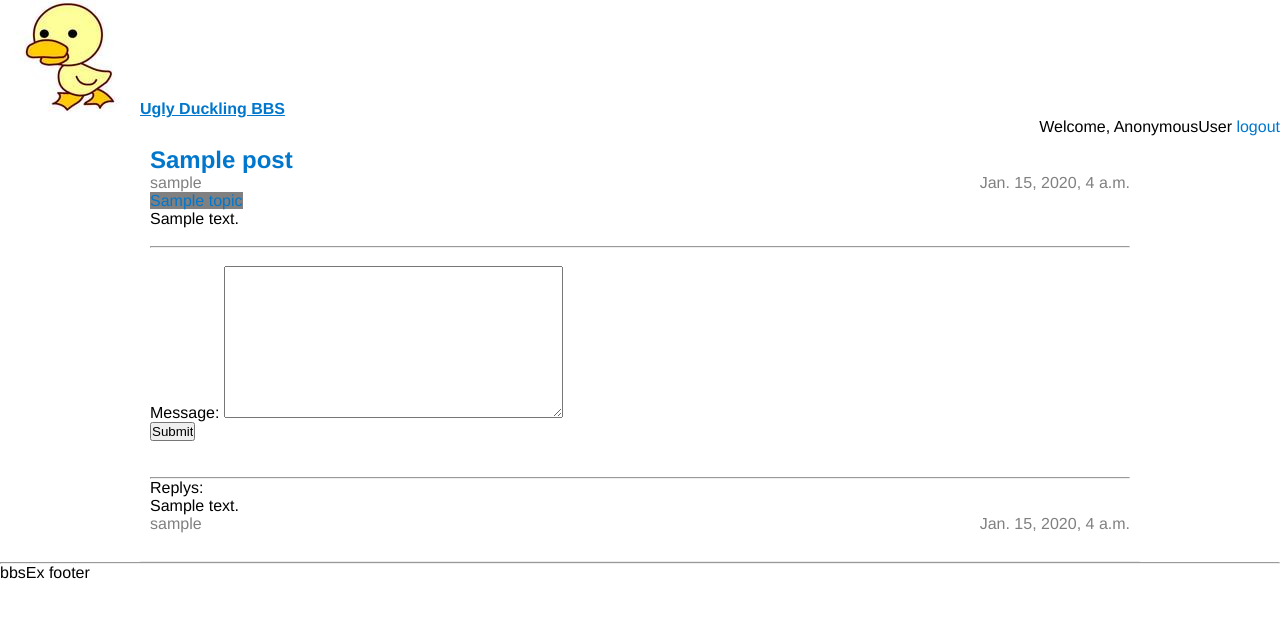
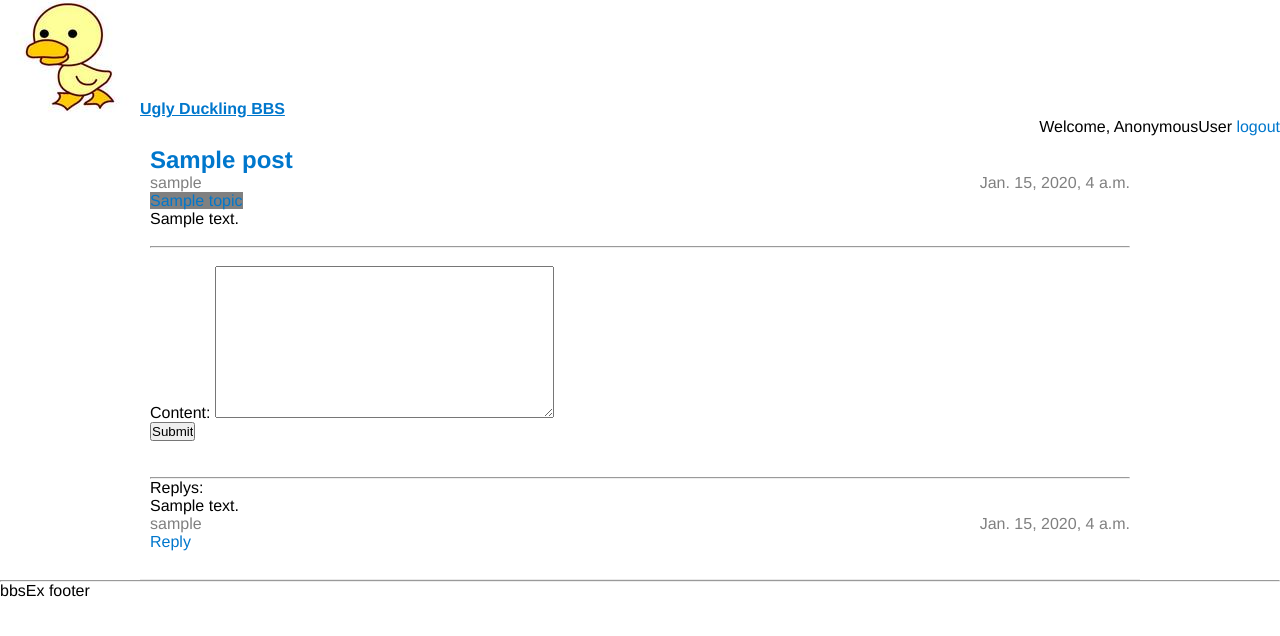
Before and after one commit to Albert-Chan/uglyDuckling, a Django app: template bbsEx/bbsEx/templates/posts/post.html in a window 1280 px wide. Shown: the top 636 px of the page. Run offline with Django 3.2, Linux system fonts and the light colour scheme; the template is opened without the code that fills it: values that come from a table or form of the project are taken from there, others are empty; tables that the repository leaves empty hold one stand-in row (values such as "Sample post"); some libraries are stand-ins or nearby versions.

Commit message:
Implement reply to replys

```diff
--- /dev/null
+++ b/bbsEx/bbsEx/static/js/posts/reply.js
@@ -0,0 +1,18 @@
+var current_reply;
+$(document).ready(function() {
+	newReply = $(".replyForm").find(".new_reply");
+    newReply.hide();
+      $(".show_reply").click(function() {
+          reply = $(this).parents(".reply");
+          reply_id = reply.attr("id");
+          newReply = reply.find(".new_reply");
+          if(current_reply == reply_id) {
+        	  newReply.hide();
+        	  current_reply = null;
+          } else{
+        	  newReply.show();
+        	  newReply.find('input[name=reply_id]').val(reply_id);
+        	  current_reply = reply_id;
+          }
+      });
+  });
--- a/bbsEx/bbsEx/templates/posts/post.html
+++ b/bbsEx/bbsEx/templates/posts/post.html
@@ -1,17 +1,28 @@
 {% extends "posts/post_base.html" %}
+{% block title %}bbsEx{% endblock%}
+{% block scripts %} {{ block.super }}
+<script type="text/javascript" src="/site_static/js/posts/reply.js">
 
-{% block title %}bbsEx{% endblock %}
-
-{% block comment %}
-<br><hr><br>
+</script>
+{% endblock %} {% block comment %}
+<br>
+<hr>
+<br>
 {% include "posts/new_reply.html" %}
-<br><br><hr>
+<br>
+<br>
+<hr>
 <div>Replys:</div>
-<div>
 {% for comment in comments %}
-<div>{{ comment.content }}</div>
-<div class="datetime">{{ comment.time }}</div>
-<div class="author">{{ comment.author }}</div><br><br>
+<div id="{{comment.id}}" class="reply">
+	<div>{{ comment.content }}</div>
+	<div class="datetime">{{ comment.time }}</div>
+	<div class="author">{{ comment.author }}</div>
+	<br>
+	<div class="replyForm">
+		<a class="show_reply">Reply</a> {% include "posts/new_reply.html" %}
+	</div>
+	<br>
+</div>
 {% endfor %}
-</div>
 {% endblock %}
--- a/bbsEx/posts/views.py
+++ b/bbsEx/posts/views.py
@@ -28,16 +28,21 @@ def p(request, post_id):
         form = ReplyForm(request.POST)
         if form.is_valid():
             formData = form.cleaned_data
+            reply_id = formData['reply_id']
+            replyTo = None
+            if(len(reply_id) != 0):
+                replyTo = Reply.objects.get(id=int(reply_id))
             r = Reply(
                 author=request.user,
-                content=formData['message'],
+                content=formData['content'],
                 time=datetime.datetime.now(),
                 post = post,
+                replyTo = replyTo,
             )
             r.save()
             return HttpResponseRedirect(request.path)
     else:
-        form = ReplyForm(initial = {'message' : 'message' })
+        form = ReplyForm()
     return render_to_response('posts/post.html', {'current_posts' : current_posts, 'reply_form' : form, 'comments' : comments}, context_instance=RequestContext(request))
 
 @login_required
@@ -113,4 +118,5 @@ class PostsForm(forms.Form):
     message = forms.CharField(widget=forms.Textarea)
 
 class ReplyForm(forms.Form):
-    message = forms.CharField(widget=forms.Textarea)
+    content = forms.CharField(widget=forms.Textarea)
+    reply_id = forms.CharField(widget=forms.HiddenInput(), required=False)
```
